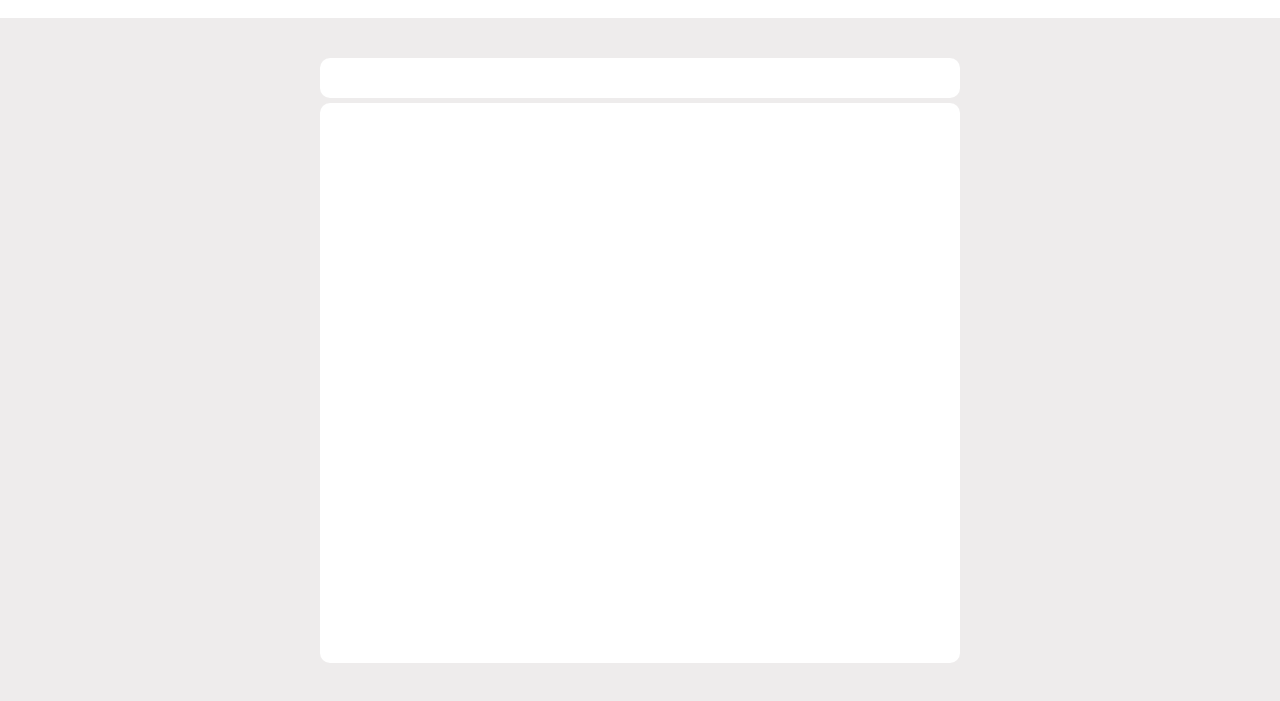
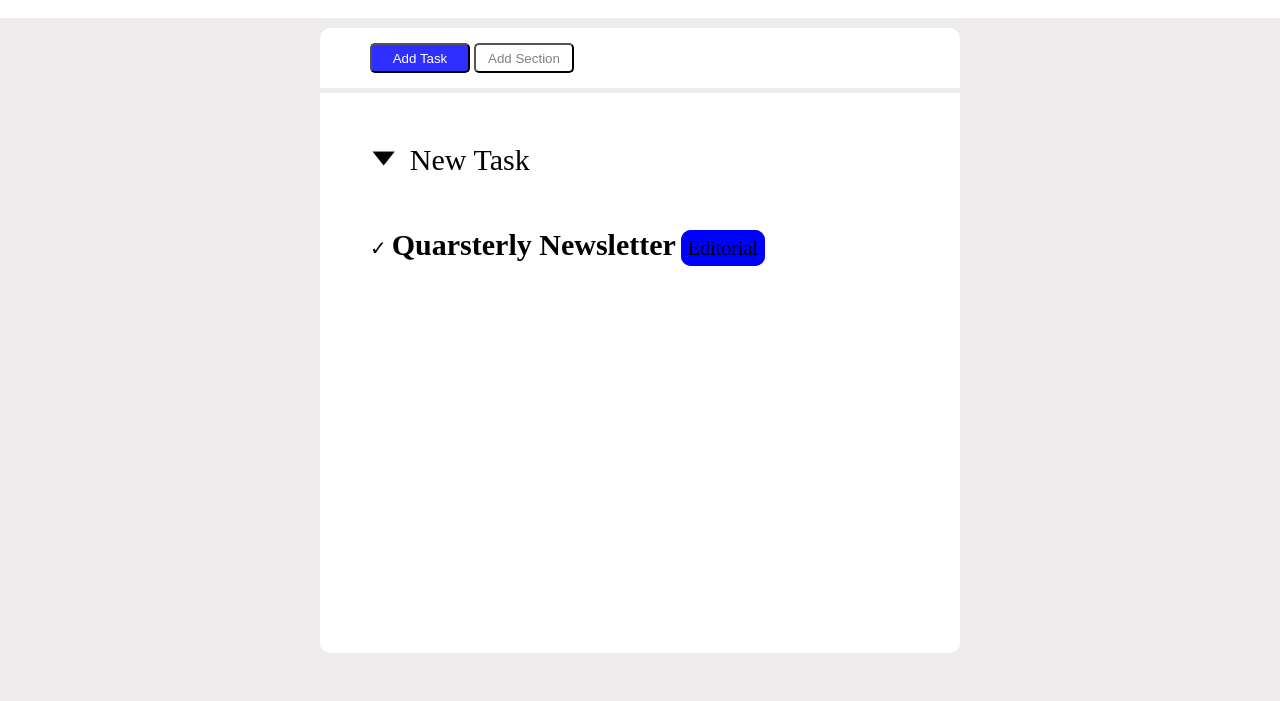
Before and after one commit to SimScap/html-css-toboolist, a plain HTML site: page index.html in a window 1280 px wide. Shown: the part 85-786 px from the top of the page. Drawn offline with Linux system fonts and the light colour scheme.

Commit message:
provando con i div invece della ul

```diff
--- a/css/style.css
+++ b/css/style.css
@@ -26,7 +26,8 @@ main{
     width: 50vw;
     height: 70vh;
     background-color: white;
-    border-radius: 10px;
+    border-radius: 0 0 10px 10px;
+    padding: 50px;
 
 
 }
@@ -34,10 +35,59 @@ main{
 
 .white-button{
 
-    margin:40px auto 0;
-    width: 50vw;
-    height: 5vh;
+    margin:10px auto 0;
+    width:50vw;
+    height: 60px;
     background-color: white;
-    border-radius: 10px;
+    border-radius: 10px 10px 0 0 ;
+    /* padding: 50px; */
 
 }
+
+.add-task{
+    margin: 15px 0px 0px 50px;
+    width:100px;
+    height: 30px;
+    border-radius: 5px;
+    background-color: rgba(0, 0, 255, 0.815);
+    color: white;
+
+}
+
+.add-section{
+    width: 100px;
+    height: 30px;
+    border-radius: 5px;
+    background-color: white;
+    color: gray
+
+
+}
+
+.text-arrow{
+    font-size: 30px;
+    vertical-align: top;
+
+
+}
+
+.arrow{
+font-size: 50px;
+}
+
+.round-check{
+    font-size: 20px;
+    display: inline-block;
+}
+
+.check-text{
+    font-size: 30px;
+    display: inline-block;
+}
+
+.coloured-box{
+    border: 2px solid blue;
+    background-color: blue;
+    border-radius: 10px;
+    padding: 5px;
+}
--- a/index.html
+++ b/index.html
@@ -2,6 +2,9 @@
 <html lang="en">
 <head>
     <link rel="stylesheet" href="css/style.css">
+    <link rel="preconnect" href="https://fonts.googleapis.com">
+<link rel="preconnect" href="https://fonts.gstatic.com" crossorigin>
+<link href="https://fonts.googleapis.com/css2?family=Roboto:wght@700&display=swap" rel="stylesheet">
     <meta charset="UTF-8">
     <meta http-equiv="X-UA-Compatible" content="IE=edge">
     <meta name="viewport" content="width=device-width, initial-scale=1.0">
@@ -13,10 +16,17 @@
         <img src="logo copia.png" alt="logo">
         <span>Toboolist</span>
     </header>
-    <section class="white-button"></section>
+    <section class="white-button">
+        <button class="add-task">Add Task</button>
+        <button class="add-section">Add Section</button>
+    </section>
     <main>
-    <!-- <button>Add Task</button>
-    <button>Add Section</button> -->
+        <div class="arrow"> &#129171; <span class="text-arrow" >New Task</span>
+        </div>
+        <div class="round-check"> &#10003; <h2 class="check-text">Quarsterly Newsletter</h2>
+        <span class="coloured-box">Editorial</span>
+        </div>
+
 
 
     </main>
```
